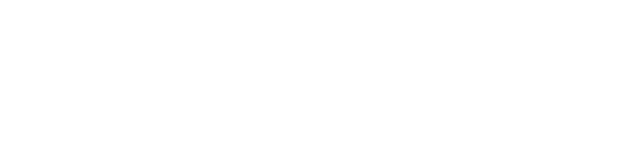
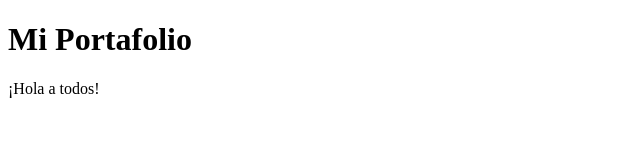
Before and after one commit to carnaezf/repo-de-prueba, a plain HTML site: page index.html in a window 1280 px wide. Shown: the whole page, without its empty margins (0-640 px from the left). Drawn offline with Linux system fonts and the light colour scheme.

Commit message:
Se agrega titulo y parrafo

```diff
--- a/index.html
+++ b/index.html
@@ -6,6 +6,8 @@
     <title>Mi portafolio</title>
 </head>
 <body>
+    <h1>Mi Portafolio</h1>
+    <p>¡Hola a todos!</p>
 
 </body>
 </html>
```
